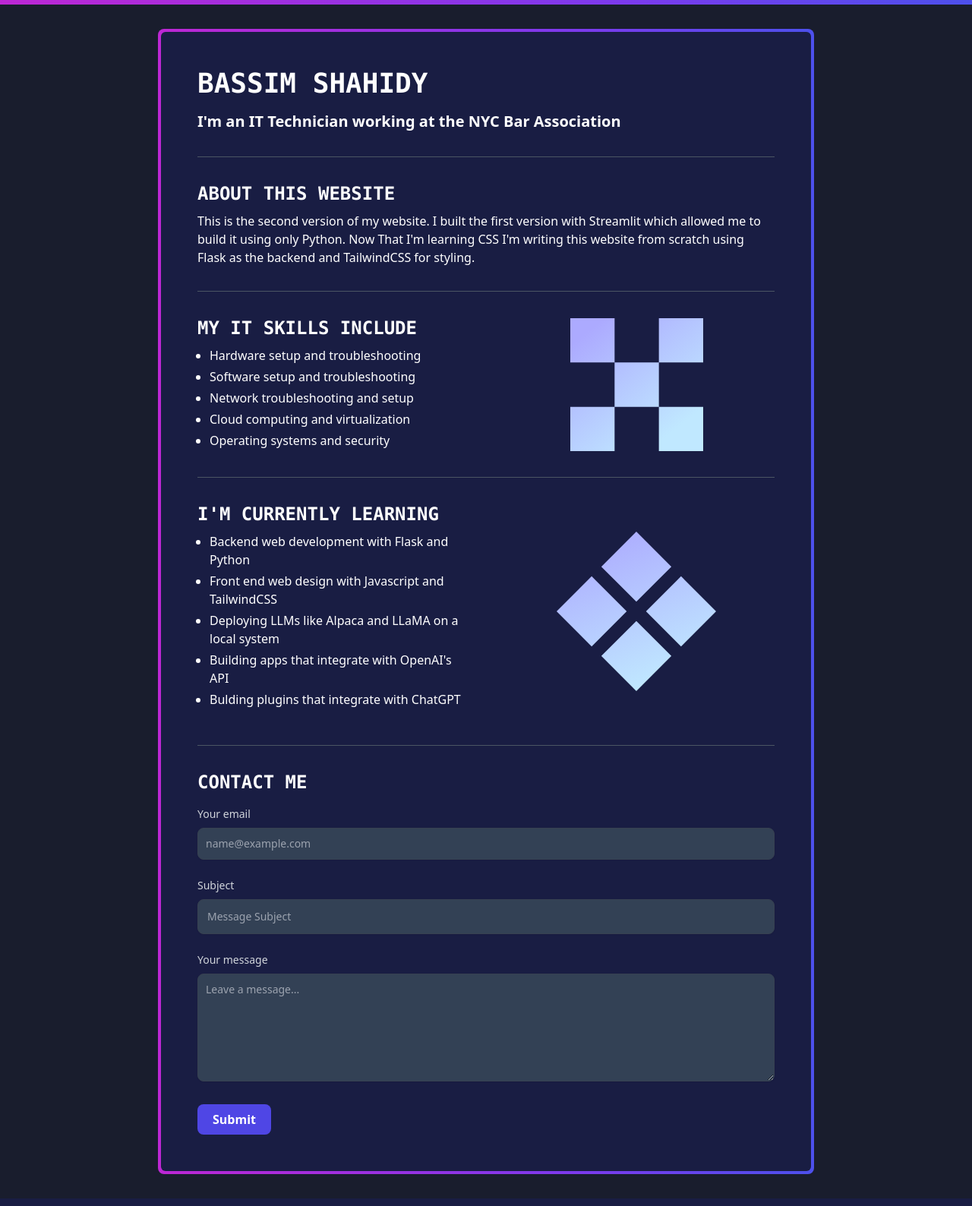
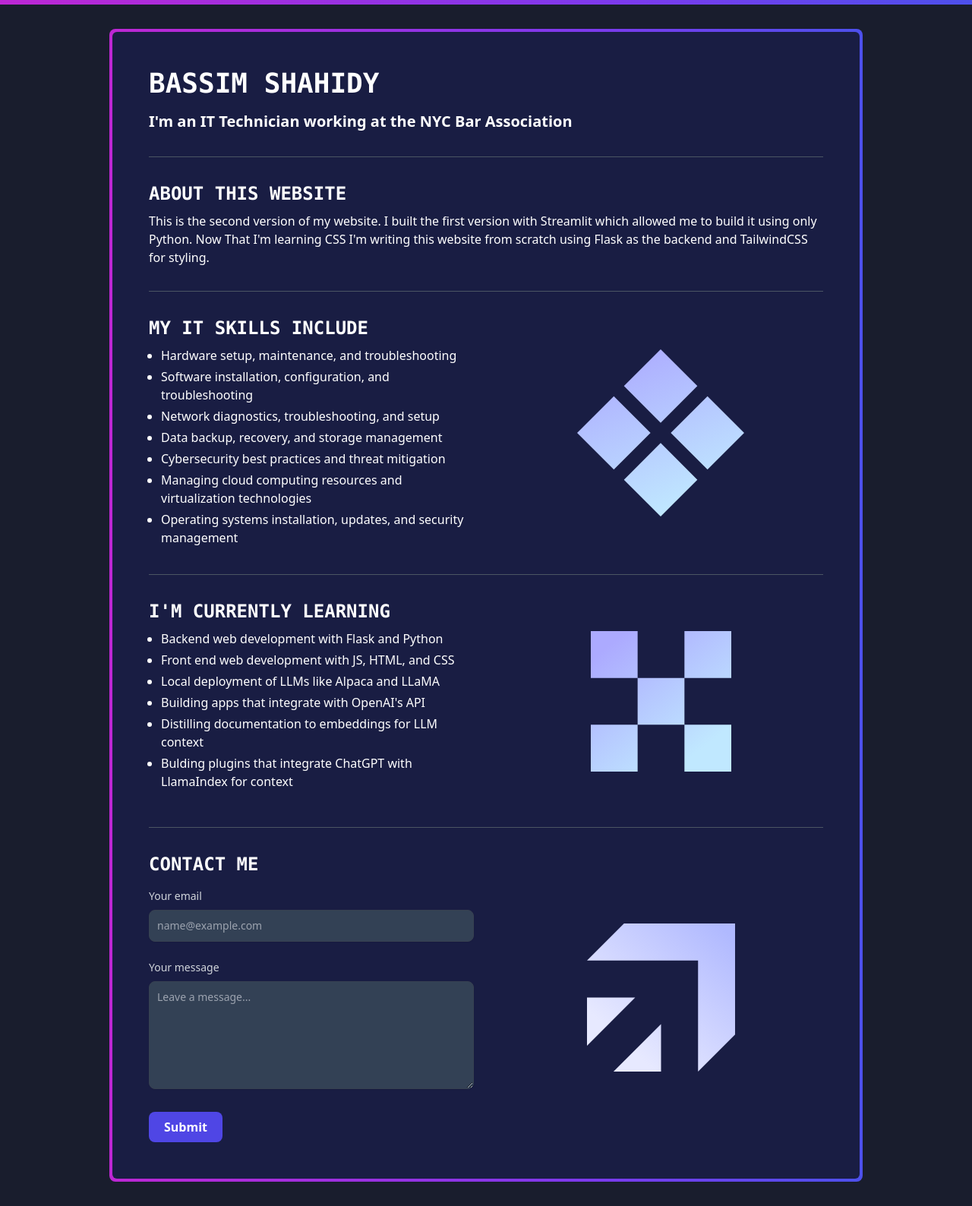
Before and after one commit to AVGVSTVS96/flaskWebsite, a Flask app: page / in a window 1280 px wide. Shown: the whole page at 76% size. Run offline with Flask 2, Linux system fonts and the light colour scheme; style sheets or scripts are compiled from the project's sources.

Commit message:
Added columns for contact section, text, and SVGs

```diff
--- a/templates/index.html
+++ b/templates/index.html
@@ -34,14 +34,13 @@
         display: inline-block;
         transform-origin: center;
       }
-
     </style>
   </head>
 <!-- <div class="bg-mycustom-200 h-full w-full"> TWplay -->
 <body class="min-h-screen w-full bg-mycustom-200">
  <!--  <div class="bg-inherit"</div> TWplay -->
     <div class="h-1.5 rotating-gradient-border bg-gradient-to-r from-violet-600 via-blue-600 to-fuchsia-600"></div>
-    <div class="mx-auto max-w-4xl px-4 py-8 text-left text-white">
+    <div class="mx-auto max-w-5xl px-4 py-8 text-left text-white">
       <div class="rounded-lg rotating-gradient-border bg-gradient-to-tr from-violet-600 via-blue-600 to-fuchsia-600 p-1">
         <div class="content rounded-md bg-mycustom-100 p-12">
           <h1 data-value="BASSIM SHAHIDY" class="mb-4 text-4xl font-bold font-mono">BASSIM SHAHIDY</h1>
@@ -55,18 +54,42 @@
         <div>
         <h2 data-value="MY IT SKILLS INCLUDE" class="mb-2 text-2xl font-mono font-bold">MY IT SKILLS INCLUDE</h2>
           <ul class="list-disc list-outside pl-4">
-            <li class="mb-1">Hardware setup and troubleshooting</li>
-            <li class="mb-1">Software setup and troubleshooting</li>
-            <li class="mb-1">Network troubleshooting and setup</li>
-            <li class="mb-1">Cloud computing and virtualization</li>
-            <li class="mb-1">Operating systems and security</li>
+            <li class="mb-1">Hardware setup, maintenance, and troubleshooting</li>
+            <li class="mb-1">Software installation, configuration, and troubleshooting</li>
+            <li class="mb-1">Network diagnostics, troubleshooting, and setup</li>
+            <li class="mb-1">Data backup, recovery, and storage management</li>
+            <li class="mb-1">Cybersecurity best practices and threat mitigation</li>
+            <li class="mb-1">Managing cloud computing resources and virtualization technologies</li>
+            <li class="mb-1">Operating systems installation, updates, and security management</li>
           </ul>
           </div>
           <!--second column-->
           <div class="flex items-center justify-center">
             <div class="svg-container hover:scale-110 transition-transform duration-300">
               <svg
-                width="175" height="175" viewBox="0 0 200 200" fill="none" xmlns="http://www.w3.org/2000/svg">
+                width="220" height="220" viewBox="0 0 200 200" fill="none" xmlns="http://www.w3.org/2000/svg"> <g clip-path="url(#clip0_105_351)"> <path d="M156.064 143.936L112.127 100L156.064 56.0636L200 100L156.064 143.936ZM43.9364 143.936L0 100L43.9364 56.0636L87.8728 100L43.9364 143.936ZM100 200L56.0636 156.064L100 112.127L143.936 156.064L100 200ZM100 87.8728L56.0636 43.9364L100 0L143.936 43.9364L100 87.8728Z" fill="url(#paint0_linear_105_351)"/> </g> <defs> <linearGradient id="paint0_linear_105_351" x1="20.5" y1="16" x2="100" y2="200" gradientUnits="userSpaceOnUse"> <stop stop-color="#ACAAFF"/> <stop offset="1" stop-color="#C0E8FF"/> </linearGradient> <clipPath id="clip0_105_351"> <rect width="200" height="200" fill="white"/> </clipPath> </defs>
+              </svg>
+            </div>
+          </div>
+        </div>
+      <hr class="border-t border-gray-600 my-8">
+      <div class="grid grid-cols-2 gap-8">
+        <!--first column-->
+        <div>
+          <h2 data-value="I'M CURRENTLY LEARNING" class="mb-2 text-2xl font-mono font-bold">I'M CURRENTLY LEARNING</h2>
+          <ul class="list-disc list-outside mb-4 pl-4">
+            <li class="mb-1">Backend web development with Flask and Python</li>
+            <li class="mb-1">Front end web development with JS, HTML, and CSS</li>
+            <li class="mb-1">Local deployment of LLMs like Alpaca and LLaMA</li>
+            <li class="mb-1">Building apps that integrate with OpenAI's API</li>
+            <li class="mb-1">Distilling documentation to embeddings for LLM context</li>
+            <li class="mb-1">Bulding plugins that integrate ChatGPT with LlamaIndex for context</li>
+          </ul>
+        </div>
+        <!--second column-->
+        <div class="flex items-center justify-center">
+          <div class="svg-container hover:scale-110 transition-transform duration-300">
+            <svg width="185" height="185" viewBox="0 0 200 200" fill="none" xmlns="http://www.w3.org/2000/svg">
                 <g clip-path="url(#clip0_105_288)">
                     <path fill-rule="evenodd" clip-rule="evenodd" d="M0 0H66.6667V66.6667H0V0ZM133.333 66.6667H66.6667V133.333H0V200H66.6667V133.333H133.333V200H200V133.333H133.333V66.6667ZM133.333 66.6667H200V0H133.333V66.6667Z" fill="url(#paint0_linear_105_288)"/>
                 </g>
@@ -84,38 +107,14 @@
         </div>
         </div>
         <hr class="border-t border-gray-600 my-8">
+          <section>
             <div class="grid grid-cols-2 gap-8">
-        <!--first column-->
               <div>
-          <h2 data-value="I'M CURRENTLY LEARNING" class="mb-2 text-2xl font-mono font-bold">I'M CURRENTLY LEARNING</h2>
-          <ul class="list-disc list-outside mb-4 pl-4">
-            <li class="mb-1">Backend web development with Flask and Python</li>
-            <li class="mb-1">Front end web design with Javascript and TailwindCSS</li>
-            <li class="mb-1">Deploying LLMs like Alpaca and LLaMA on a local system</li>
-            <li class="mb-1">Building apps that integrate with OpenAI's API</li>
-            <li class="mb-1">Bulding plugins that integrate with ChatGPT</li>
-          </ul>
-        </div>
-        <!--second column-->
-        <div class="flex items-center justify-center">
-          <div class="svg-container hover:scale-110 transition-transform duration-300">
-            <svg
-              width="210" height="210" viewBox="0 0 200 200" fill="none" xmlns="http://www.w3.org/2000/svg"> <g clip-path="url(#clip0_105_351)"> <path d="M156.064 143.936L112.127 100L156.064 56.0636L200 100L156.064 143.936ZM43.9364 143.936L0 100L43.9364 56.0636L87.8728 100L43.9364 143.936ZM100 200L56.0636 156.064L100 112.127L143.936 156.064L100 200ZM100 87.8728L56.0636 43.9364L100 0L143.936 43.9364L100 87.8728Z" fill="url(#paint0_linear_105_351)"/> </g> <defs> <linearGradient id="paint0_linear_105_351" x1="20.5" y1="16" x2="100" y2="200" gradientUnits="userSpaceOnUse"> <stop stop-color="#ACAAFF"/> <stop offset="1" stop-color="#C0E8FF"/> </linearGradient> <clipPath id="clip0_105_351"> <rect width="200" height="200" fill="white"/> </clipPath> </defs>
-            </svg>
-          </div>
-        </div>
-      </div>
-      <hr class="border-t border-gray-600 my-8">
-      <section>
-        <h2 data-value="CONTACT ME" class="mb-4 text-2xl font-mono font-bold my-8 text-white">CONTACT ME</h2>
+                <h2 data-value="CONTACT ME" class="mb-4 text-2xl font-mono font-bold text-white">CONTACT ME</h2>
                 <form action="https://formspree.io/f/mlekwory" method="POST" class="space-y-6">
                   <div>
                     <label for="email" class="block mb-2 text-sm font-medium text-gray-300">Your email</label>
                     <input type="email" id="email" name="email" class="w-full p-2.5 text-sm rounded-lg shadow-sm border focus:ring-primary-500 focus:border-primary-500 bg-slate-700 border-gray-700" placeholder="name@example.com" required>
-          </div>
-          <div>
-            <label for="subject" class="block mb-2 text-sm font-medium text-gray-300">Subject</label>
-            <input type="text" id="subject" name="subject" class="w-full p-3 text-sm rounded-lg shadow-sm border focus:ring-primary-500 focus:border-primary-500 bg-slate-700 border-gray-700" placeholder="Message Subject" required>
                   </div>
                   <div>
                     <label for="message" class="block mb-2 text-sm font-medium text-gray-300">Your message</label>
@@ -123,6 +122,15 @@
                   </div>
                   <button type="submit" class="py-2 px-5 font-bold text-center text-white rounded-lg bg-indigo-600 hover:bg-gradient-to-r from-violet-600 to-blue-600 focus:ring-4 focus:outline-none focus:ring-primary-300">Submit</button>
                 </form>
+              </div>
+              <div class="flex items-center justify-center">
+                <div class="svg-container hover:scale-110 transition-transform duration-300">
+                  <svg
+                    width="195" height="195" viewBox="0 0 200 200" fill="none" xmlns="http://www.w3.org/2000/svg"> <g clip-path="url(#clip0_231_793)"> <path fill-rule="evenodd" clip-rule="evenodd" d="M50 0H200V50V150L150 200L150 50H0L50 0ZM0 165.067V100L65.067 100L0 165.067ZM100 200H35.7777L100 135.778L100 200Z" fill="url(#paint0_linear_231_793)"/> </g> <defs> <linearGradient id="paint0_linear_231_793" x1="177" y1="-9.23648e-06" x2="39.5" y2="152.5" gradientUnits="userSpaceOnUse"> <stop stop-color="#B0B9FF"/> <stop offset="1" stop-color="#E7E9FF"/> </linearGradient> <clipPath id="clip0_231_793"> <rect width="200" height="200" fill="white"/> </clipPath> </defs>
+                  </svg>
+                </div>
+              </div>
+            </div>
           </section>
         </div>
       </div>
```
Lines whose indentation alone changed are shown as unchanged.
